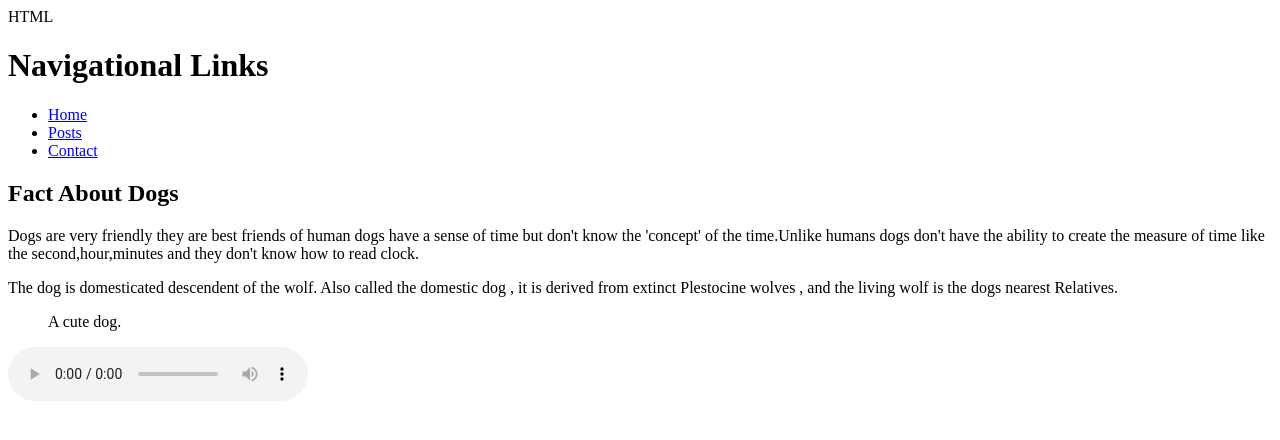
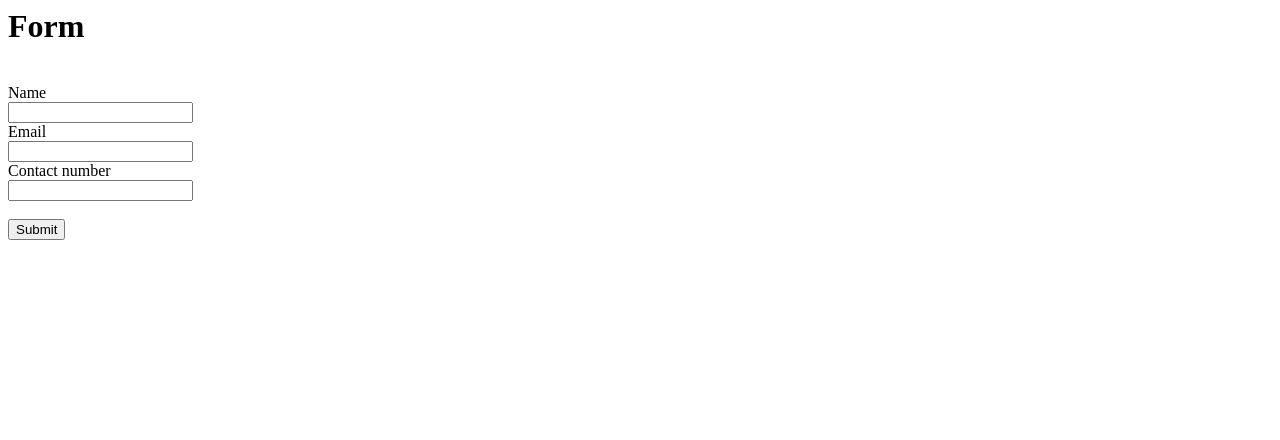
Before and after one commit to Bhavin-coder/Html-c2, a plain HTML site: page index.html in a window 1280 px wide. Drawn offline with Linux system fonts and the light colour scheme.

Commit message:
Add files via upload

```diff
--- a/index.html
+++ b/index.html
@@ -1,45 +1,17 @@
 <html>
     <head>
-        <tilte>HTML</tilte>
+        <title>Form</title>
     </head>
     <body>
-        <header>
-            <h1>Navigational Links</h1>
-            <nav>
-                <ul>
-                    <li><a href="#">Home</a></li>
-                    <li><a href="#">Posts</a></li>
-                    <li><a href="#">Contact</a></li>
-                </ul>
-            </nav>
-        </header>
-        <main>
-            <section>
-              <article>
-                <h2>Fact About Dogs</h2>
-                <p>Dogs are very friendly they are best friends of human
-                    dogs have a sense of time but don't know the 'concept'
-                    of the time.Unlike humans dogs don't have the ability to
-                    create the measure of time  like the second,hour,minutes
-                    and they don't know how to read clock.
-                </p>
-                <aside>
-                    <p>The dog is domesticated
-                        descendent of the wolf. Also called the domestic dog , it
-                        is derived from extinct Plestocine wolves , and the living
-                        wolf is the dogs nearest Relatives.
-                    </p>
-                </aside>
-              </article>
-               </section>
-               <figure>
-               <img scr="image(1).jpg"/>
-               <figcaption>A cute dog.</figcaption>
-               </figure>
-               <audio controls>
-                <sources src="dog-barking-70772.mp3"></sources>
-                type="audio/mp3"
-               </audio>
-        </main>
+        <form>
+            <h1>Form</h1><br>
+            <label>Name</label><br>
+            <input type="text"id="name"><br>
+            <label>Email</label><br>
+            <input type="text"id="email"><br>
+            <label>Contact number</label><br>
+            <input type="password"id="This is hidden"><br><br>
+            <input type="Submit"><br>
+        </form>
     </body>
 </html>
```
